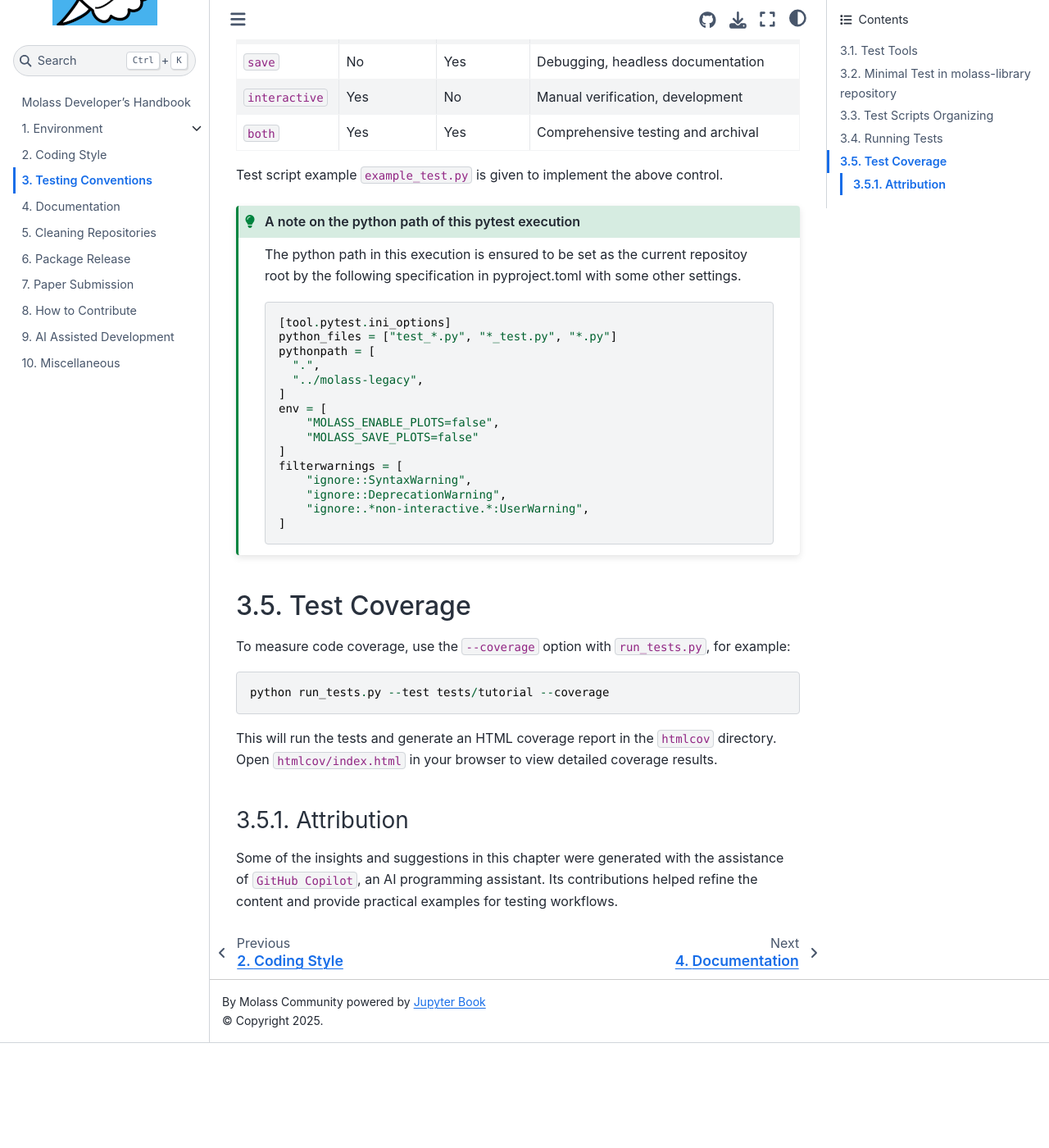
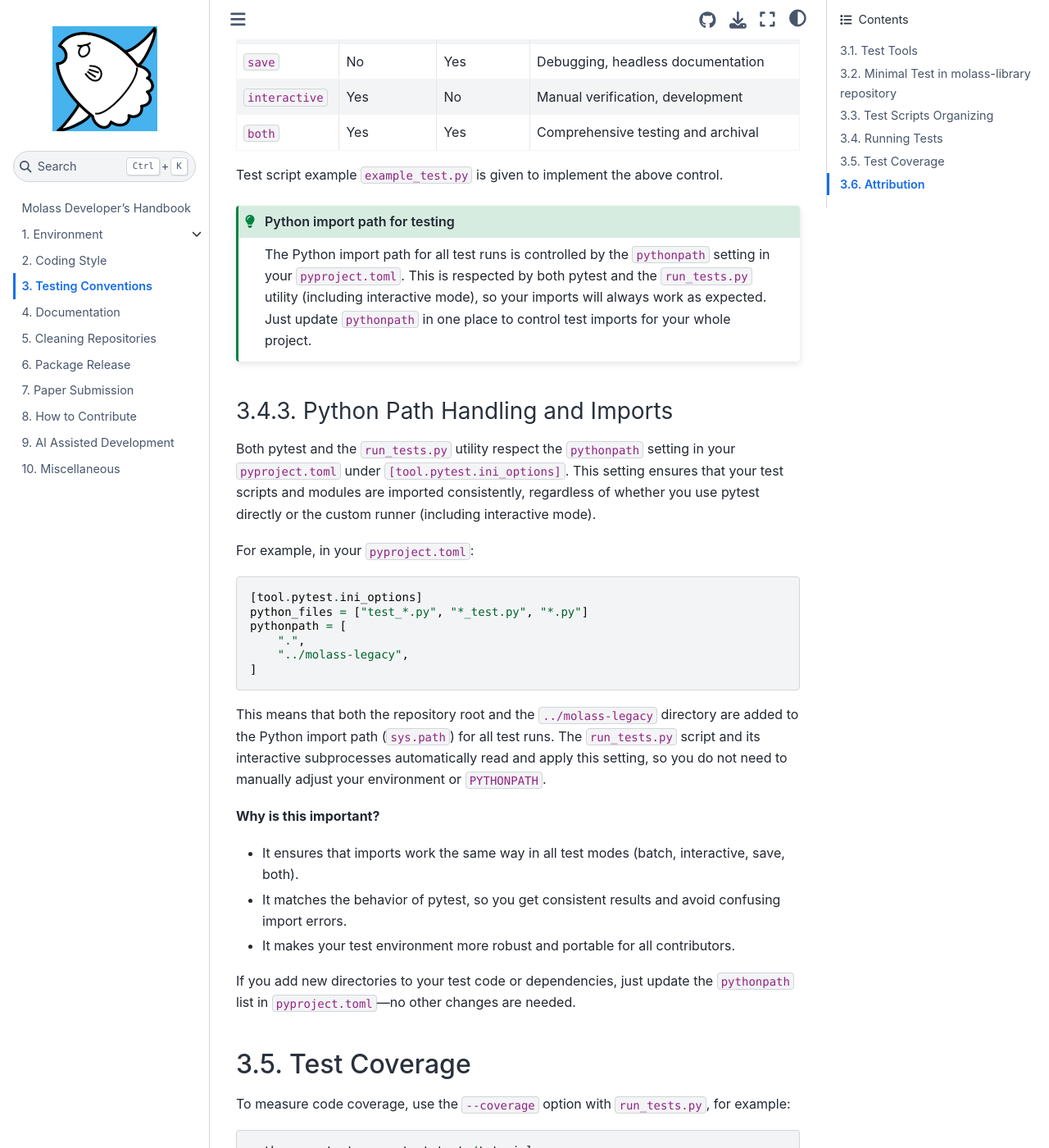
Before and after one commit to biosaxs-dev/molass-develop, a Jupyter Book: the page built from chapters/06/testing.md, in a window 1280 px wide and 1400 px high, scrolled down 3709 px. Shown: the whole window at 82% size. Built offline with Jupyter Book 1.0.4 settings and Sphinx 7.4.7 and the Sphinx Book theme 1.1.4, drawn with Linux system fonts in a browser that asks for light colours; before the commit the page ends 4981 px from its top, so only the background shows below that.

Commit message:
Add about pythonpath in run_tests.py

````diff
--- a/chapters/06/testing.md
+++ b/chapters/06/testing.md
@@ -141,30 +141,36 @@ The matplotlib control modes are summarized below.
 
 Test script example `example_test.py` is given to implement the above control.
 
-:::{admonition} A note on the python path of this pytest execution
+:::{admonition} Python import path for testing
 :class: tip
 
-The python path in this execution is ensured to be set as the current repositoy root by the following specification in pyproject.toml with some other settings.
+The Python import path for all test runs is controlled by the `pythonpath` setting in your `pyproject.toml`. This is respected by both pytest and the `run_tests.py` utility (including interactive mode), so your imports will always work as expected. Just update `pythonpath` in one place to control test imports for your whole project.
+:::
+
+### Python Path Handling and Imports
+
+Both pytest and the `run_tests.py` utility respect the `pythonpath` setting in your `pyproject.toml` under `[tool.pytest.ini_options]`. This setting ensures that your test scripts and modules are imported consistently, regardless of whether you use pytest directly or the custom runner (including interactive mode).
+
+For example, in your `pyproject.toml`:
 
 ```
 [tool.pytest.ini_options]
 python_files = ["test_*.py", "*_test.py", "*.py"]
 pythonpath = [
-  ".",
-  "../molass-legacy",
-]
-env = [
-    "MOLASS_ENABLE_PLOTS=false",
-    "MOLASS_SAVE_PLOTS=false"
-]
-filterwarnings = [
-    "ignore::SyntaxWarning",
-    "ignore::DeprecationWarning",
-    "ignore:.*non-interactive.*:UserWarning",
+    ".",
+    "../molass-legacy",
 ]
 ```
-:::
 
+This means that both the repository root and the `../molass-legacy` directory are added to the Python import path (`sys.path`) for all test runs. The `run_tests.py` script and its interactive subprocesses automatically read and apply this setting, so you do not need to manually adjust your environment or `PYTHONPATH`.
+
+**Why is this important?**
+
+- It ensures that imports work the same way in all test modes (batch, interactive, save, both).
+- It matches the behavior of pytest, so you get consistent results and avoid confusing import errors.
+- It makes your test environment more robust and portable for all contributors.
+
+If you add new directories to your test code or dependencies, just update the `pythonpath` list in `pyproject.toml`—no other changes are needed.
 
 ## Test Coverage
 
@@ -176,6 +182,6 @@ python run_tests.py --test tests/tutorial --coverage
 
 This will run the tests and generate an HTML coverage report in the `htmlcov` directory. Open `htmlcov/index.html` in your browser to view detailed coverage results.
 
-### Attribution
+## Attribution
 
 Some of the insights and suggestions in this chapter were generated with the assistance of `GitHub Copilot`, an AI programming assistant. Its contributions helped refine the content and provide practical examples for testing workflows.
````
